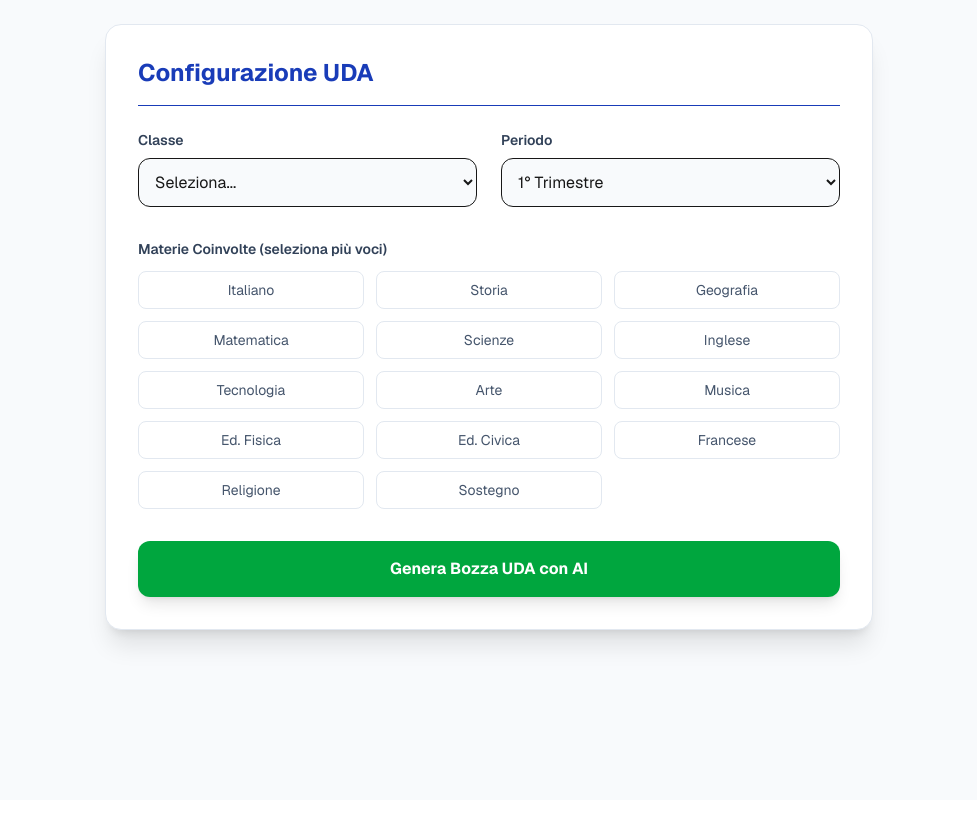
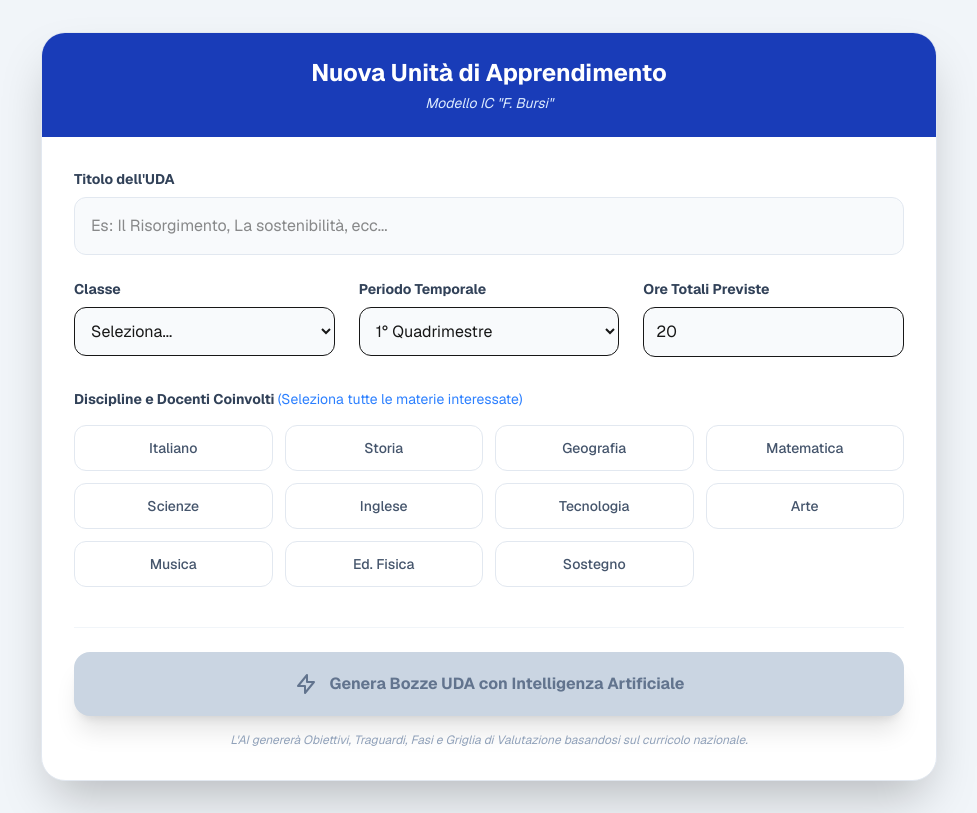
Before and after one commit to armandocastrilli-glitch/generatore-uda, a Next.js app: page /generatore in a window 1280 px wide. Shown: the whole page, without its empty margins (151-1128 px from the left). Built offline with nearby package versions, Linux system fonts and the light colour scheme.

Commit message:
Aggiornamento rapido

```diff
--- a/app/generatore/page.tsx
+++ b/app/generatore/page.tsx
@@ -3,13 +3,17 @@ import { useState } from "react";
 
 export default function GeneratoreUDA() {
   const [scelta, setScelta] = useState({
+    titolo: "",
     classe: "",
-    sezione: "",
-    periodo: "Trimestre",
+    periodo: "1° Quadrimestre",
+    ore: "20",
     materie: [] as string[]
   });
 
-  const materieDisponibili = ["Italiano", "Storia", "Geografia", "Matematica", "Scienze", "Inglese", "Tecnologia", "Arte", "Musica", "Ed. Fisica", "Ed. Civica", "Francese", "Religione", "Sostegno"];
+  const materieDisponibili = [
+    "Italiano", "Storia", "Geografia", "Matematica", "Scienze",
+    "Inglese", "Tecnologia", "Arte", "Musica", "Ed. Fisica", "Sostegno"
+  ];
 
   const toggleMateria = (materia: string) => {
     setScelta(prev => ({
@@ -21,14 +25,31 @@ export default function GeneratoreUDA() {
   };
 
   return (
-    <div className="min-h-screen bg-slate-50 p-6 font-sans">
-      <div className="max-w-3xl mx-auto bg-white shadow-xl rounded-2xl p-8 border border-slate-200">
-        <h2 className="text-2xl font-bold text-blue-800 mb-6 border-b pb-4">Configurazione UDA</h2>
+    <div className="min-h-screen bg-slate-100 p-4 md:p-8 font-sans">
+      <div className="max-w-4xl mx-auto bg-white shadow-2xl rounded-3xl overflow-hidden border border-slate-200">
 
-        <div className="grid grid-cols-1 md:grid-cols-2 gap-6 mb-8">
-          {/* Scelta Classe */}
+        {/* Header */}
+        <div className="bg-blue-800 p-6 text-white text-center">
+          <h1 className="text-2xl font-bold">Nuova Unità di Apprendimento</h1>
+          <p className="text-blue-100 text-sm mt-1 italic">Modello IC "F. Bursi"</p>
+        </div>
+
+        <div className="p-8">
+          {/* Sezione 1: Titolo e Info Base */}
+          <div className="space-y-6 mb-8">
             <div>
-            <label className="block text-sm font-semibold text-slate-700 mb-2">Classe</label>
+              <label className="block text-sm font-bold text-slate-700 mb-2">Titolo dell'UDA</label>
+              <input
+                type="text"
+                placeholder="Es: Il Risorgimento, La sostenibilità, ecc..."
+                className="w-full p-4 bg-slate-50 border border-slate-200 rounded-xl outline-none focus:ring-2 focus:ring-blue-500"
+                onChange={(e) => setScelta({...scelta, titolo: e.target.value})}
+              />
+            </div>
+
+            <div className="grid grid-cols-1 md:grid-cols-3 gap-6">
+              <div>
+                <label className="block text-sm font-bold text-slate-700 mb-2">Classe</label>
                 <select
                   className="w-full p-3 bg-slate-50 border rounded-xl outline-none focus:ring-2 focus:ring-blue-500"
                   onChange={(e) => setScelta({...scelta, classe: e.target.value})}
@@ -40,30 +61,42 @@ export default function GeneratoreUDA() {
                 </select>
               </div>
 
-          {/* Scelta Periodo */}
               <div>
-            <label className="block text-sm font-semibold text-slate-700 mb-2">Periodo</label>
+                <label className="block text-sm font-bold text-slate-700 mb-2">Periodo Temporale</label>
                 <select
                   className="w-full p-3 bg-slate-50 border rounded-xl outline-none focus:ring-2 focus:ring-blue-500"
                   onChange={(e) => setScelta({...scelta, periodo: e.target.value})}
                 >
-              <option value="Trimestre">1° Trimestre</option>
-              <option value="Pentamestre">Pentamestre</option>
+                  <option value="1° Quadrimestre">1° Quadrimestre</option>
+                  <option value="2° Quadrimestre">2° Quadrimestre</option>
                 </select>
+              </div>
+
+              <div>
+                <label className="block text-sm font-bold text-slate-700 mb-2">Ore Totali Previste</label>
+                <input
+                  type="number"
+                  value={scelta.ore}
+                  className="w-full p-3 bg-slate-50 border rounded-xl outline-none focus:ring-2 focus:ring-blue-500"
+                  onChange={(e) => setScelta({...scelta, ore: e.target.value})}
+                />
+              </div>
             </div>
           </div>
 
-        {/* Scelta Materie */}
-        <div className="mb-8">
-          <label className="block text-sm font-semibold text-slate-700 mb-3">Materie Coinvolte (seleziona più voci)</label>
-          <div className="grid grid-cols-2 md:grid-cols-3 gap-3">
+          {/* Sezione 2: Materie */}
+          <div className="mb-10">
+            <label className="block text-sm font-bold text-slate-700 mb-4">
+              Discipline e Docenti Coinvolti <span className="text-blue-500 font-normal">(Seleziona tutte le materie interessate)</span>
+            </label>
+            <div className="grid grid-cols-2 sm:grid-cols-3 md:grid-cols-4 gap-3">
               {materieDisponibili.map(m => (
                 <button
                   key={m}
                   onClick={() => toggleMateria(m)}
-                className={`p-2 text-sm rounded-lg border transition-all ${
+                  className={`p-3 text-sm font-medium rounded-xl border transition-all ${
                     scelta.materie.includes(m)
-                  ? "bg-blue-600 text-white border-blue-600"
+                    ? "bg-blue-600 text-white border-blue-600 shadow-md"
                     : "bg-white text-slate-600 border-slate-200 hover:border-blue-300"
                   }`}
                 >
@@ -73,9 +106,26 @@ export default function GeneratoreUDA() {
             </div>
           </div>
 
-        <button className="w-full bg-green-600 hover:bg-green-700 text-white font-bold py-4 rounded-xl shadow-lg transition-all">
-          Genera Bozza UDA con AI
+          {/* Sezione 3: Azione Finale */}
+          <div className="pt-6 border-t border-slate-100">
+            <button
+              disabled={!scelta.titolo || !scelta.classe || scelta.materie.length === 0}
+              className={`w-full font-bold py-5 rounded-2xl shadow-xl transition-all flex items-center justify-center gap-3 ${
+                !scelta.titolo || !scelta.classe || scelta.materie.length === 0
+                ? "bg-slate-300 text-slate-500 cursor-not-allowed"
+                : "bg-green-600 hover:bg-green-700 text-white hover:-translate-y-1"
+              }`}
+            >
+              <svg className="w-6 h-6" fill="none" stroke="currentColor" viewBox="0 0 24 24">
+                <path strokeLinecap="round" strokeLinejoin="round" strokeWidth={2} d="M13 10V3L4 14h7v7l9-11h-7z" />
+              </svg>
+              Genera Bozze UDA con Intelligenza Artificiale
             </button>
+            <p className="text-center text-xs text-slate-400 mt-4 italic">
+              L'AI genererà Obiettivi, Traguardi, Fasi e Griglia di Valutazione basandosi sul curricolo nazionale.
+            </p>
+          </div>
+        </div>
       </div>
     </div>
   );
```
Lines whose indentation alone changed are shown as unchanged.
